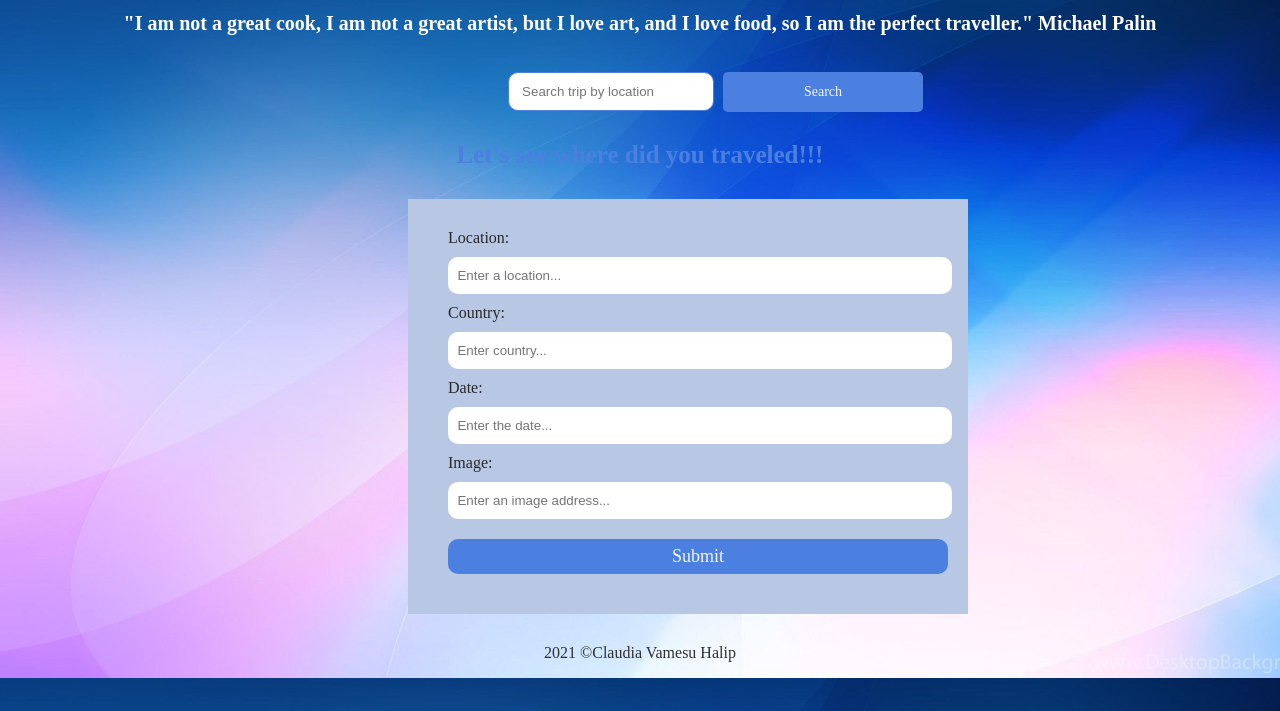
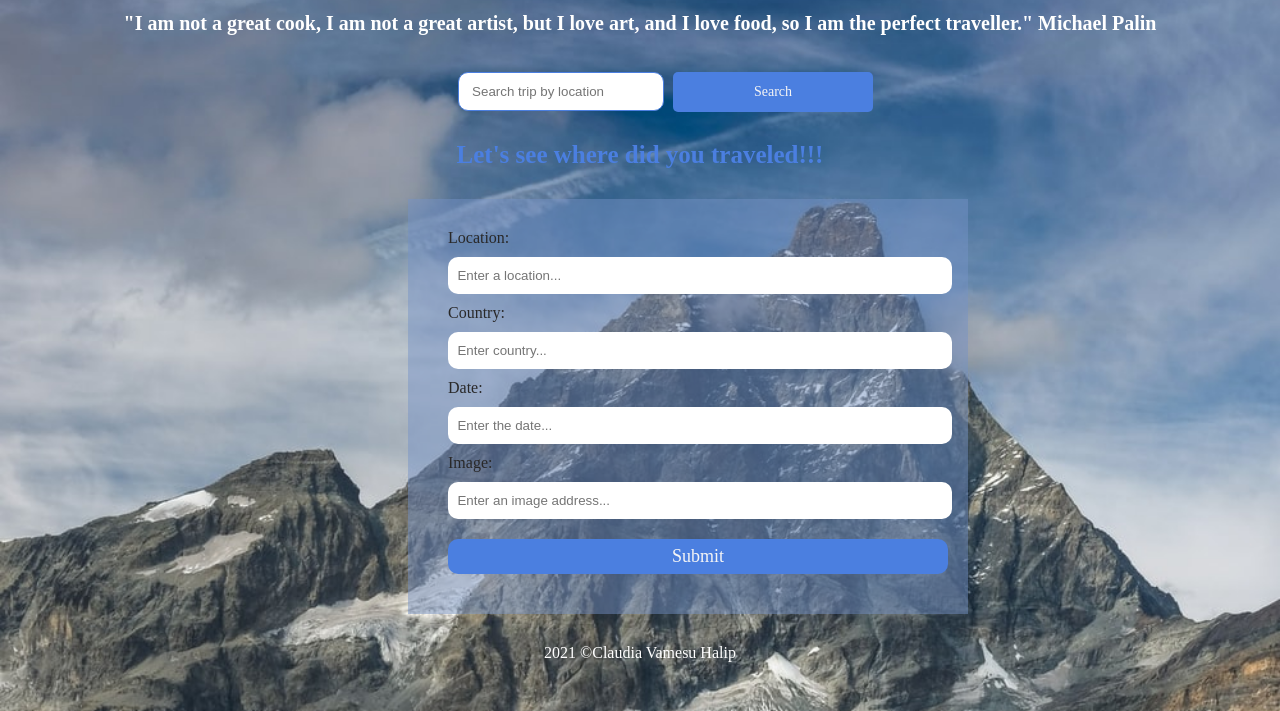
Before and after one commit to claudiahalip/TripAndTreat-frontend, a plain HTML site: page index.html in a window 1280 px wide. Shown: the part 89-800 px from the top of the page. Drawn offline with Linux system fonts and the light colour scheme; no server answers.

Commit message:
background changed

```diff
--- a/index.html
+++ b/index.html
@@ -8,7 +8,7 @@
     <link rel="stylesheet" href="main.css">
 </head>
 
-<body background="images/background-image.jpg" style="background-size:cover;">
+<body background="images/tripandtreat-background.jpg" style="background-size:cover;">
     <h2 style="color:white;font-size:20px;font-family: avenir;">"I am not a great cook, I am not a great artist, but I love art, and I love food, so I am the perfect traveller." Michael Palin</h2>
     <main id="trip-collection">
         <!--Trips-->
@@ -51,7 +51,7 @@
    <script src="src/foodsAdapter.js" type="text/javascript"></script>
    <script src="index.js" type ="text/javascript"></script>
 </body>
-<p style="text-align: center;color: rgb(49, 48, 48);font-family: avenir;">2021 	&#169;Claudia Vamesu Halip</p>
+<p style="text-align: center;color:white;font-family: avenir;">2021 	&#169;Claudia Vamesu Halip</p>
 
 
 </html>
--- a/main.css
+++ b/main.css
@@ -95,7 +95,7 @@
   }
 
   .add-card {
-    background-color:#b7c7e4;
+    background-color:#7491c779;
     align-items: center;
     position: relative;
     margin: 30px 500px 30px 400px;
@@ -156,7 +156,7 @@
   #search-input {
     height: 35px;
     width: 200px;
-    margin: 5px 5px 5px 500px;
+    margin: 5px 5px 5px 450px;
     border-radius: 10px;
     border: 1px solid #4b7fe0;
 
--- a/src/trip.js
+++ b/src/trip.js
@@ -75,7 +75,7 @@ class Trip {
         this.element.addEventListener('click', this.handleAllButtons)
     }
 
-    handleAllButtons = (e)=>{
+    handleAllButtons = (e) => {
         if (e.target.className === "delete"){
             let id = e.target.id
             tripAdapter.deleteTrip(id)
```
Also changed, not shown: images/tripandtreat-background.jpg (added), 1 other file.
